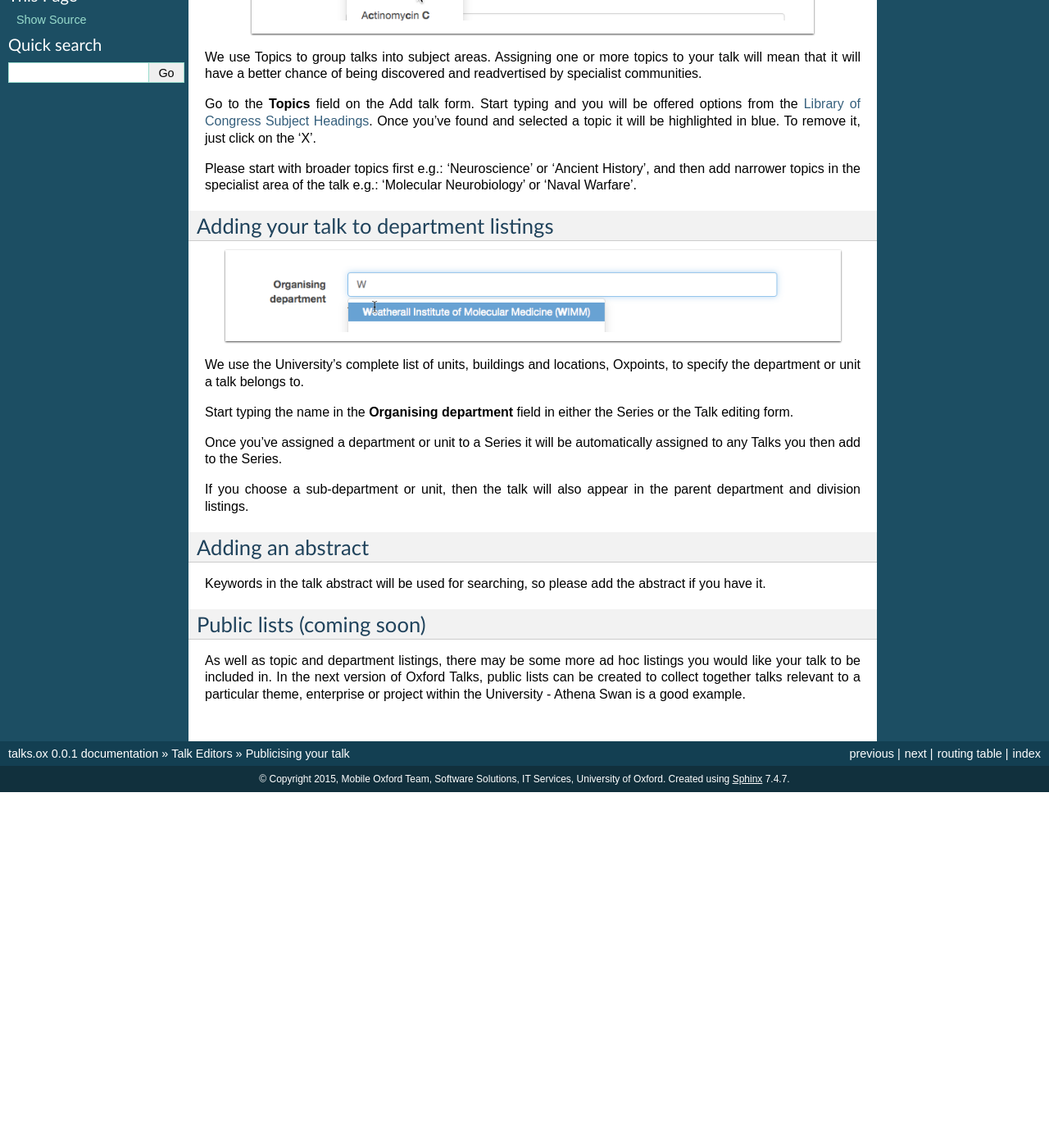
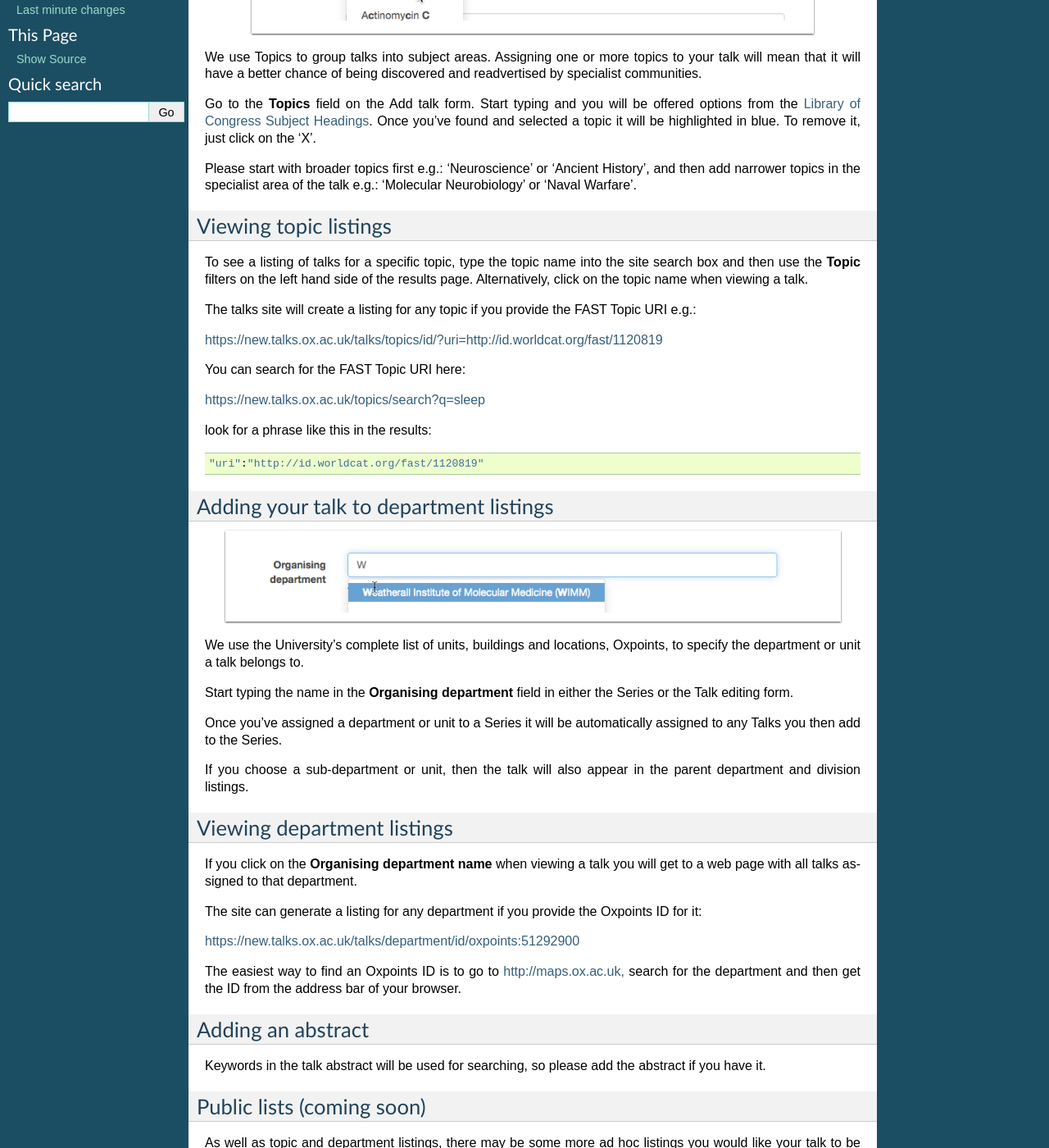
Before and after one commit to ox-it/talks.ox, a Sphinx documentation site: the page built from docs/source/user/talk-editors/publicizing-your-talk.rst, in a window 1280 px wide and 1400 px high, scrolled down 320 px. Shown: the whole window at 82% size. Built offline with Sphinx 7.4.7, drawn with Linux system fonts in a browser that asks for light colours; before the commit the page ends 1286 px from its top, so only the background shows below that; some of the changed text lies outside the part shown.

Commit message:
closes #284

```diff
--- a/docs/source/user/talk-editors/publicizing-your-talk.rst
+++ b/docs/source/user/talk-editors/publicizing-your-talk.rst
@@ -19,6 +19,31 @@
 
 Please start with broader topics first e.g.: 'Neuroscience' or 'Ancient History', and then add narrower topics in the specialist area of the talk e.g.: 'Molecular Neurobiology' or 'Naval Warfare'.
 
+
+
+Viewing topic listings
+----------------------
+
+To see a listing of talks for a specific topic, type the topic name into the site search box and then use the **Topic** filters on the left hand side of the results page. Alternatively, click on the topic name when viewing a talk.
+
+The talks site will create a listing for any topic if you provide the FAST Topic URI e.g.:
+
+`https://new.talks.ox.ac.uk/talks/topics/id/?uri=http://id.worldcat.org/fast/1120819 <https://new.talks.ox.ac.uk/talks/topics/id/?uri=http://id.worldcat.org/fast/1120819>`_
+
+You can search for the FAST Topic URI here:
+
+`https://new.talks.ox.ac.uk/topics/search?q=sleep <https://new.talks.ox.ac.uk/topics/search?q=sleep>`_
+
+look for a phrase like this in the results:
+
+::
+
+     "uri":"http://id.worldcat.org/fast/1120819"
+
+
+
+
+
 Adding your talk to department listings
 ---------------------------------------
 
@@ -37,6 +62,17 @@
 
 If you choose a sub-department or unit, then the talk will also appear in the parent department and division listings.
 
+Viewing department listings
+---------------------------
+
+If you click on the **Organising department name** when viewing a talk you will get to a web page with all talks assigned to that department.
+
+The site can generate a listing for any department if you provide the Oxpoints ID for it:
+
+`https://new.talks.ox.ac.uk/talks/department/id/oxpoints:51292900 <https://new.talks.ox.ac.uk/talks/department/id/oxpoints%3A51292900>`_
+
+The easiest way to find an Oxpoints ID is to go to `http://maps.ox.ac.uk, <http://maps.ox.ac.uk,>`_ search for the department and then get the ID from the address bar of your browser.
+
 Adding an abstract
 ------------------
 
```
